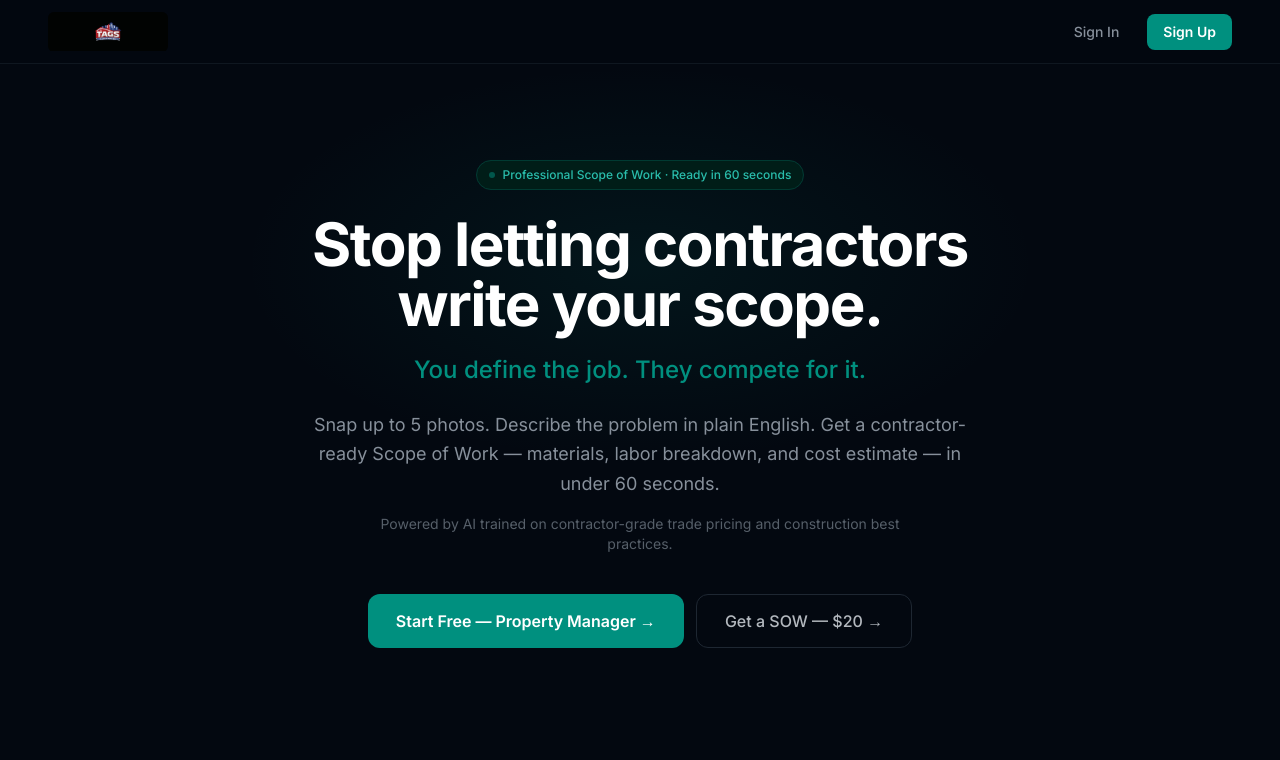
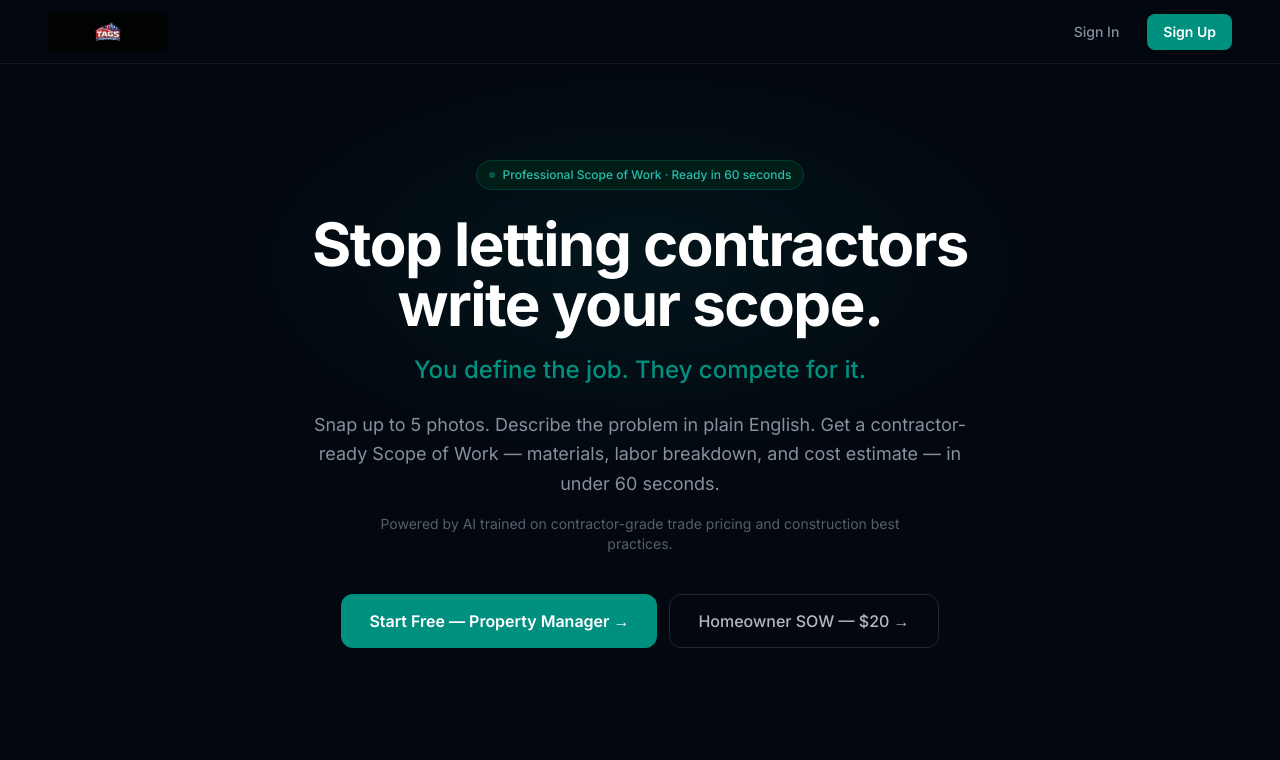
Before and after one commit to willcoatney/tags, a Next.js app: page / in a window 1280 px wide. Shown: the top 760 px of the page. Built offline with nearby package versions, Linux system fonts and the light colour scheme; no server answers.

Commit message:
fix: homeowner hero button -> 'Homeowner SOW — $20'

```diff
--- a/src/app/page.tsx
+++ b/src/app/page.tsx
@@ -84,7 +84,7 @@ function LandingPage() {
             <Link href="/register/homeowner"
               className="inline-flex items-center justify-center gap-2 px-7 py-3.5 rounded-xl text-base font-medium transition-colors duration-150"
               style={{ color: 'oklch(0.78 0.01 252)', border: '1px solid oklch(0.27 0.025 252)' }}>
-              Get a SOW — $20 →
+              Homeowner SOW — $20 →
             </Link>
           </div>
         </div>
```
